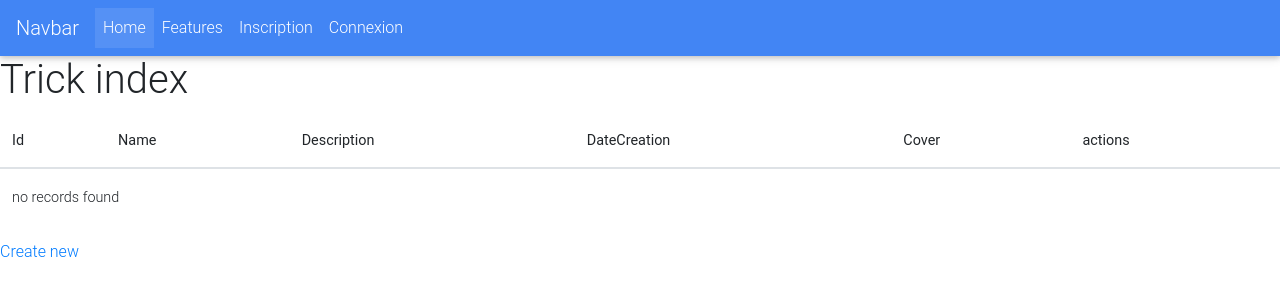
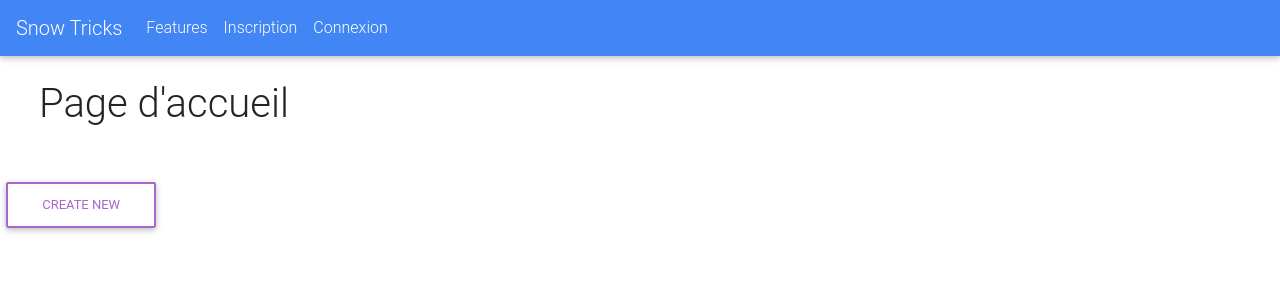
Before and after one commit to moezovic/snow-tricks, a Symfony app: template templates/trick/index.html.twig in a window 1280 px wide. Shown: the top 300 px of the page. Run offline with Twig, Linux system fonts and the light colour scheme; the template is opened without the code that fills it, so the values that code supplies are empty; some libraries are stand-ins or nearby versions.

Commit message:
FrontEnd mise en page

```diff
--- a/src/Controller/TrickController.php
+++ b/src/Controller/TrickController.php
@@ -10,9 +10,7 @@ use Symfony\Component\HttpFoundation\Request;
 use Symfony\Component\HttpFoundation\Response;
 use Symfony\Component\Routing\Annotation\Route;
 
-/**
- * @Route("/trick")
- */
+
 class TrickController extends AbstractController
 {
     /**
--- a/src/Entity/Trick.php
+++ b/src/Entity/Trick.php
@@ -46,6 +46,7 @@ class Trick
     public function __construct()
     {
         $this->comments = new ArrayCollection();
+        $this->dateCreation = new \DateTime();
     }
 
     public function getId(): ?int
--- a/src/Form/TrickType.php
+++ b/src/Form/TrickType.php
@@ -14,7 +14,6 @@ class TrickType extends AbstractType
         $builder
             ->add('name')
             ->add('description')
-            ->add('dateCreation')
             ->add('cover')
         ;
     }
--- a/templates/base.html.twig
+++ b/templates/base.html.twig
@@ -17,7 +17,7 @@
 				<nav class="navbar navbar-expand-lg navbar-dark primary-color">
 
 				  <!-- Navbar brand -->
-				  <a class="navbar-brand" href="#">Navbar</a>
+				  <a class="navbar-brand" href="{{path('trick_index')}}">Snow Tricks</a>
 
 				  <!-- Collapse button -->
 				  <button class="navbar-toggler" type="button" data-toggle="collapse" data-target="#basicExampleNav"
@@ -30,11 +30,6 @@
 
 				    <!-- Links -->
 				    <ul class="navbar-nav mr-auto">
-				      <li class="nav-item active">
-				        <a class="nav-link" href="#">Home
-				          <span class="sr-only">(current)</span>
-				        </a>
-				      </li>
 				      <li class="nav-item">
 				        <a class="nav-link" href="#">Features</a>
 				      </li>
--- a/templates/registration/register.html.twig
+++ b/templates/registration/register.html.twig
@@ -2,5 +2,8 @@
 
 
 {% block body %}
+	<div class="container mt-5">
+		<h2>Inscription</h2>
 		{{form(form)}}
+	</div>
 {% endblock %}
--- a/templates/security/login.html.twig
+++ b/templates/security/login.html.twig
@@ -11,5 +11,8 @@
             </ul>
         </div>
     {% endif %}
-    {{form(form)}}
+    <div class="container mt-5">
+        <h2>Connexion</h2>
+        {{form(form)}}
+    </div>
 {% endblock %}
--- a/templates/trick/_delete_form.html.twig
+++ b/templates/trick/_delete_form.html.twig
@@ -1,5 +1,5 @@
 <form method="post" action="{{ path('trick_delete', {'id': trick.id}) }}" onsubmit="return confirm('Are you sure you want to delete this item?');">
     <input type="hidden" name="_method" value="DELETE">
     <input type="hidden" name="_token" value="{{ csrf_token('delete' ~ trick.id) }}">
-    <button class="btn">Delete</button>
+    <button class="btn btn-danger">Delete</button>
 </form>
--- a/templates/trick/_form.html.twig
+++ b/templates/trick/_form.html.twig
@@ -1,4 +1,4 @@
 {{ form_start(form) }}
     {{ form_widget(form) }}
-    <button class="btn">{{ button_label|default('Save') }}</button>
+    <button class="btn btn-primary">{{ button_label|default('Valider') }}</button>
 {{ form_end(form) }}
--- a/templates/trick/index.html.twig
+++ b/templates/trick/index.html.twig
@@ -3,39 +3,28 @@
 {% block title %}Trick index{% endblock %}
 
 {% block body %}
-    <h1>Trick index</h1>
 
-    <table class="table">
-        <thead>
-            <tr>
-                <th>Id</th>
-                <th>Name</th>
-                <th>Description</th>
-                <th>DateCreation</th>
-                <th>Cover</th>
-                <th>actions</th>
-            </tr>
-        </thead>
-        <tbody>
-        {% for trick in tricks %}
-            <tr>
-                <td>{{ trick.id }}</td>
-                <td>{{ trick.name }}</td>
-                <td>{{ trick.description }}</td>
-                <td>{{ trick.dateCreation ? trick.dateCreation|date('Y-m-d H:i:s') : '' }}</td>
-                <td>{{ trick.cover }}</td>
-                <td>
-                    <a href="{{ path('trick_show', {'id': trick.id}) }}">show</a>
-                    <a href="{{ path('trick_edit', {'id': trick.id}) }}">edit</a>
-                </td>
-            </tr>
-        {% else %}
-            <tr>
-                <td colspan="6">no records found</td>
-            </tr>
-        {% endfor %}
-        </tbody>
-    </table>
 
-    <a href="{{ path('trick_new') }}">Create new</a>
+
+<div class="container m-4">
+        <h1>Page d'accueil</h1>
+    </div>
+    <div class="container-fluid">
+        <div class="row m-4">
+                {% for trick in tricks %}
+                    <div class="col-3">
+                        <div class="card">
+                         <img src="..." class="card-img-top" alt="...">
+                          <div class="card-body">
+                           <h5 class="card-title">{{trick.name}}</h5>
+                           <p class="card-text">{{trick.description}}</p>
+                            <a href="{{path('trick_show', {id : trick.id})}}" class="btn btn-primary">Details</a>
+                          </div>
+                        </div>
+                    </div>
+                {% endfor %}
+        </div>
+    </div>
+
+    <a href="{{ path('trick_new') }}" class="btn btn-outline-secondary">Create new</a>
 {% endblock %}
```
Also changed, not shown: src/Controller/AdminController.php (added, +34 -0 lines), src/Controller/RegistrationController.php (+13 -19 lines), src/Entity/User.php (+98 -98 lines), src/Form/UserType.php (+8 -17 lines), src/Migrations/Version20190223092549.php (added, +28 -0 lines), templates/admin/manage.html.twig (added, +27 -0 lines), templates/trick/edit.html.twig (+6 -5 lines), templates/trick/new.html.twig (+5 -3 lines), templates/trick/show.html.twig (+8 -8 lines), 2 other files.
